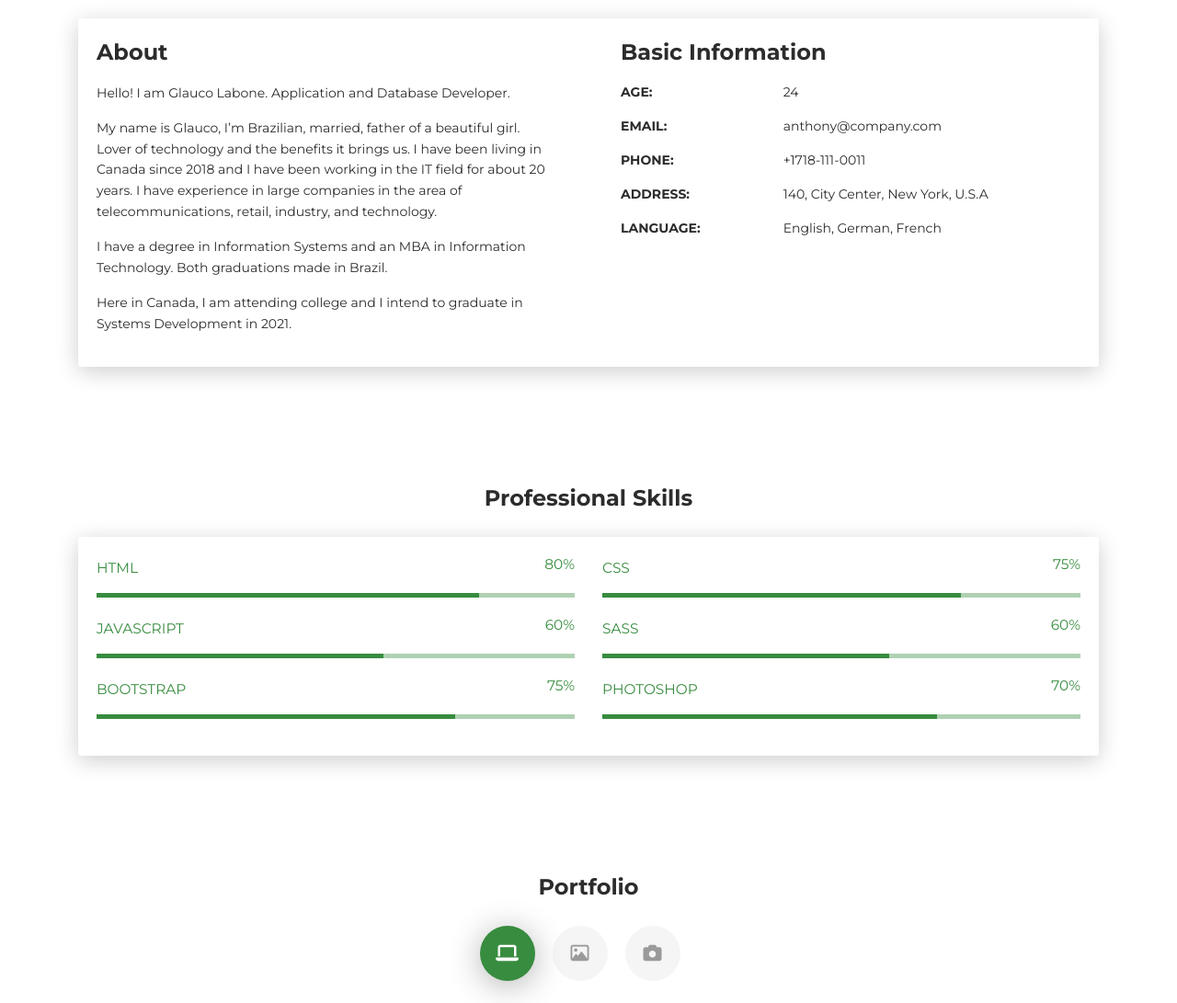
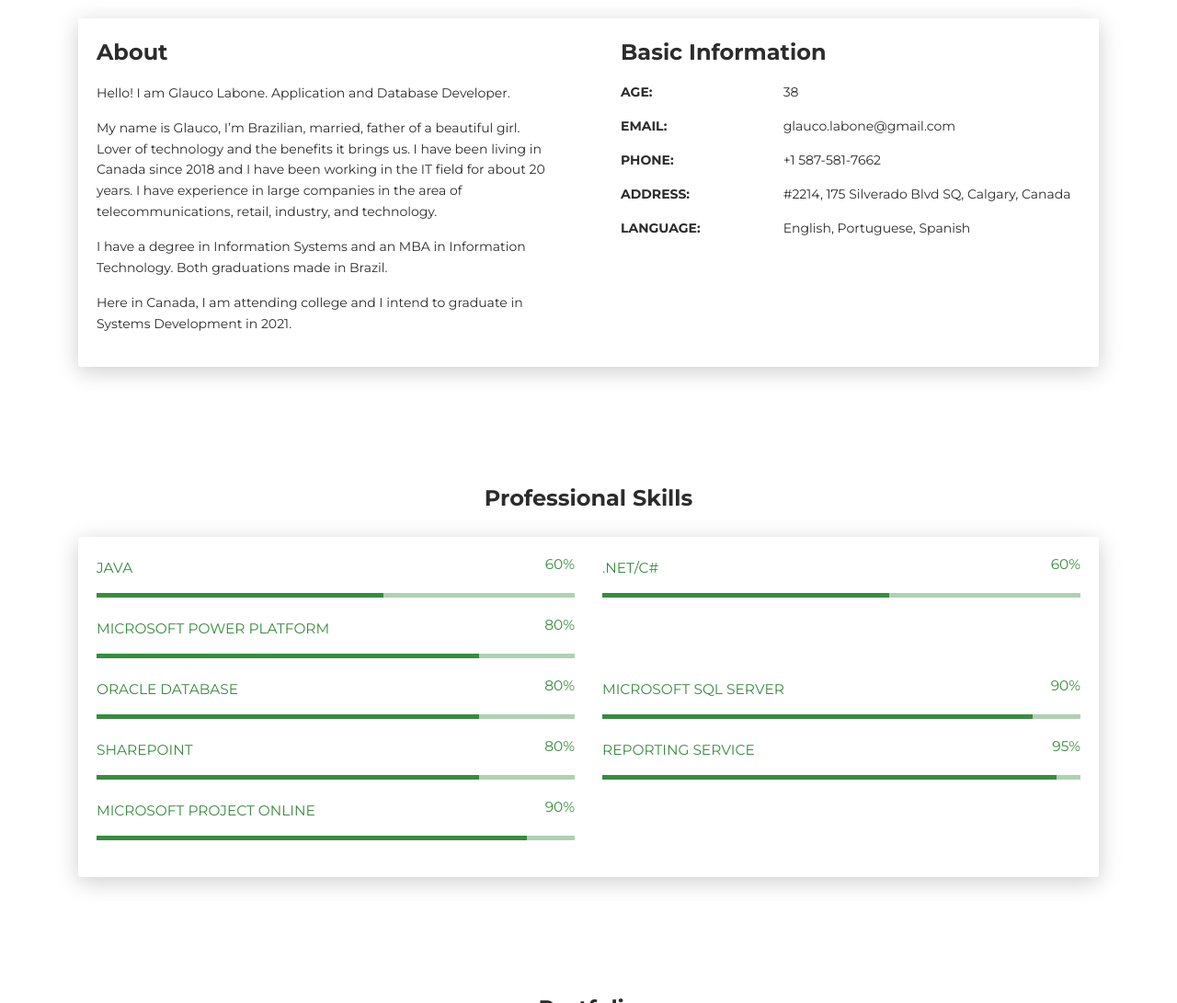
Before and after one commit to glabone/glabone.github.io, a plain HTML site: page index.html in a window 1280 px wide. Shown: the part 600-1691 px from the top of the page at 92% size. Drawn offline with Linux system fonts and the light colour scheme.

Commit message:
Update index.html

```diff
--- a/index.html
+++ b/index.html
@@ -44,7 +44,7 @@
         <div class="content-center">
           <div class="cc-profile-image"><a href="#"><img src="images/Glauco.jpeg" alt="Image"/></a></div>
           <div class="h2 title">Glauco Labone</div>
-          <p class="category text-white">Application and Database Developer</p><a class="btn btn-primary smooth-scroll mr-2" href="#contact" data-aos="zoom-in" data-aos-anchor="data-aos-anchor">Contact Me</a><a class="btn btn-primary" href="files/GLAUCO_LABONE_RESUME.pdf" data-aos="zoom-in" data-aos-anchor="data-aos-anchor">Download Resume</a>
+          <p class="category text-white">Application and Database Developer</p><a class="btn btn-primary smooth-scroll mr-2" href="#contact" data-aos="zoom-in" data-aos-anchor="data-aos-anchor">Contact Me</a><a class="btn btn-primary" href="files/GLAUCO_LABONE_RESUME.pdf" target="_blank" data-aos="zoom-in" data-aos-anchor="data-aos-anchor">Download Resume</a>
         </div>
       </div>
       <div class="section">
@@ -73,23 +73,23 @@
             <div class="h4 mt-0 title">Basic Information</div>
             <div class="row">
               <div class="col-sm-4"><strong class="text-uppercase">Age:</strong></div>
-              <div class="col-sm-8">24</div>
+              <div class="col-sm-8">38</div>
             </div>
             <div class="row mt-3">
               <div class="col-sm-4"><strong class="text-uppercase">Email:</strong></div>
-              <div class="col-sm-8">anthony@company.com</div>
+              <div class="col-sm-8">glauco.labone@gmail.com</div>
             </div>
             <div class="row mt-3">
               <div class="col-sm-4"><strong class="text-uppercase">Phone:</strong></div>
-              <div class="col-sm-8">+1718-111-0011</div>
+              <div class="col-sm-8">+1 587-581-7662</div>
             </div>
             <div class="row mt-3">
               <div class="col-sm-4"><strong class="text-uppercase">Address:</strong></div>
-              <div class="col-sm-8">140, City Center, New York, U.S.A</div>
+              <div class="col-sm-8">#2214, 175 Silverado Blvd SQ, Calgary, Canada</div>
             </div>
             <div class="row mt-3">
               <div class="col-sm-4"><strong class="text-uppercase">Language:</strong></div>
-              <div class="col-sm-8">English, German, French</div>
+              <div class="col-sm-8">English, Portuguese, Spanish</div>
             </div>
           </div>
         </div>
@@ -104,48 +104,62 @@
       <div class="card-body">
         <div class="row">
           <div class="col-md-6">
-            <div class="progress-container progress-primary"><span class="progress-badge">HTML</span>
+            <div class="progress-container progress-primary"><span class="progress-badge">Java</span>
+              <div class="progress">
+                <div class="progress-bar progress-bar-primary" data-aos="progress-full" data-aos-offset="10" data-aos-duration="2000" role="progressbar" aria-valuenow="60" aria-valuemin="0" aria-valuemax="100" style="width: 60%;"></div><span class="progress-value">60%</span>
+              </div>
+            </div>
+          </div>
+          <div class="col-md-6">
+            <div class="progress-container progress-primary"><span class="progress-badge">.Net/C#</span>
+              <div class="progress">
+                <div class="progress-bar progress-bar-primary" data-aos="progress-full" data-aos-offset="10" data-aos-duration="2000" role="progressbar" aria-valuenow="60" aria-valuemin="0" aria-valuemax="100" style="width: 60%;"></div><span class="progress-value">60%</span>
+              </div>
+            </div>
+          </div>
+          <div class="col-md-6">
+            <div class="progress-container progress-primary"><span class="progress-badge">Microsoft Power Platform</span>
+              <div class="progress">
+                <div class="progress-bar progress-bar-primary" data-aos="progress-full" data-aos-offset="10" data-aos-duration="2000" role="progressbar" aria-valuenow="60" aria-valuemin="0" aria-valuemax="100" style="width: 80%;"></div><span class="progress-value">80%</span>
+              </div>
+            </div>
+          </div>
+        </div>
+        <div class="row">
+          <div class="col-md-6">
+            <div class="progress-container progress-primary"><span class="progress-badge">Oracle Database</span>
               <div class="progress">
                 <div class="progress-bar progress-bar-primary" data-aos="progress-full" data-aos-offset="10" data-aos-duration="2000" role="progressbar" aria-valuenow="60" aria-valuemin="0" aria-valuemax="100" style="width: 80%;"></div><span class="progress-value">80%</span>
               </div>
             </div>
           </div>
           <div class="col-md-6">
-            <div class="progress-container progress-primary"><span class="progress-badge">CSS</span>
+            <div class="progress-container progress-primary"><span class="progress-badge">Microsoft SQL Server</span>
               <div class="progress">
-                <div class="progress-bar progress-bar-primary" data-aos="progress-full" data-aos-offset="10" data-aos-duration="2000" role="progressbar" aria-valuenow="60" aria-valuemin="0" aria-valuemax="100" style="width: 75%;"></div><span class="progress-value">75%</span>
+                <div class="progress-bar progress-bar-primary" data-aos="progress-full" data-aos-offset="10" data-aos-duration="2000" role="progressbar" aria-valuenow="60" aria-valuemin="0" aria-valuemax="100" style="width: 90%;"></div><span class="progress-value">90%</span>
               </div>
             </div>
           </div>
         </div>
         <div class="row">
           <div class="col-md-6">
-            <div class="progress-container progress-primary"><span class="progress-badge">JavaScript</span>
+            <div class="progress-container progress-primary"><span class="progress-badge">SharePoint</span>
               <div class="progress">
-                <div class="progress-bar progress-bar-primary" data-aos="progress-full" data-aos-offset="10" data-aos-duration="2000" role="progressbar" aria-valuenow="60" aria-valuemin="0" aria-valuemax="100" style="width: 60%;"></div><span class="progress-value">60%</span>
+                <div class="progress-bar progress-bar-primary" data-aos="progress-full" data-aos-offset="10" data-aos-duration="2000" role="progressbar" aria-valuenow="60" aria-valuemin="0" aria-valuemax="100" style="width: 80%;"></div><span class="progress-value">80%</span>
               </div>
             </div>
           </div>
           <div class="col-md-6">
-            <div class="progress-container progress-primary"><span class="progress-badge">SASS</span>
+            <div class="progress-container progress-primary"><span class="progress-badge">Reporting Service</span>
               <div class="progress">
-                <div class="progress-bar progress-bar-primary" data-aos="progress-full" data-aos-offset="10" data-aos-duration="2000" role="progressbar" aria-valuenow="60" aria-valuemin="0" aria-valuemax="100" style="width: 60%;"></div><span class="progress-value">60%</span>
-              </div>
-            </div>
-          </div>
-        </div>
-        <div class="row">
-          <div class="col-md-6">
-            <div class="progress-container progress-primary"><span class="progress-badge">Bootstrap</span>
-              <div class="progress">
-                <div class="progress-bar progress-bar-primary" data-aos="progress-full" data-aos-offset="10" data-aos-duration="2000" role="progressbar" aria-valuenow="60" aria-valuemin="0" aria-valuemax="100" style="width: 75%;"></div><span class="progress-value">75%</span>
+                <div class="progress-bar progress-bar-primary" data-aos="progress-full" data-aos-offset="10" data-aos-duration="2000" role="progressbar" aria-valuenow="60" aria-valuemin="0" aria-valuemax="100" style="width: 95%;"></div><span class="progress-value">95%</span>
               </div>
             </div>
           </div>
           <div class="col-md-6">
-            <div class="progress-container progress-primary"><span class="progress-badge">Photoshop</span>
+            <div class="progress-container progress-primary"><span class="progress-badge">Microsoft Project Online</span>
               <div class="progress">
-                <div class="progress-bar progress-bar-primary" data-aos="progress-full" data-aos-offset="10" data-aos-duration="2000" role="progressbar" aria-valuenow="60" aria-valuemin="0" aria-valuemax="100" style="width: 70%;"></div><span class="progress-value">70%</span>
+                <div class="progress-bar progress-bar-primary" data-aos="progress-full" data-aos-offset="10" data-aos-duration="2000" role="progressbar" aria-valuenow="60" aria-valuemin="0" aria-valuemax="100" style="width: 90%;"></div><span class="progress-value">90%</span>
               </div>
             </div>
           </div>
```
